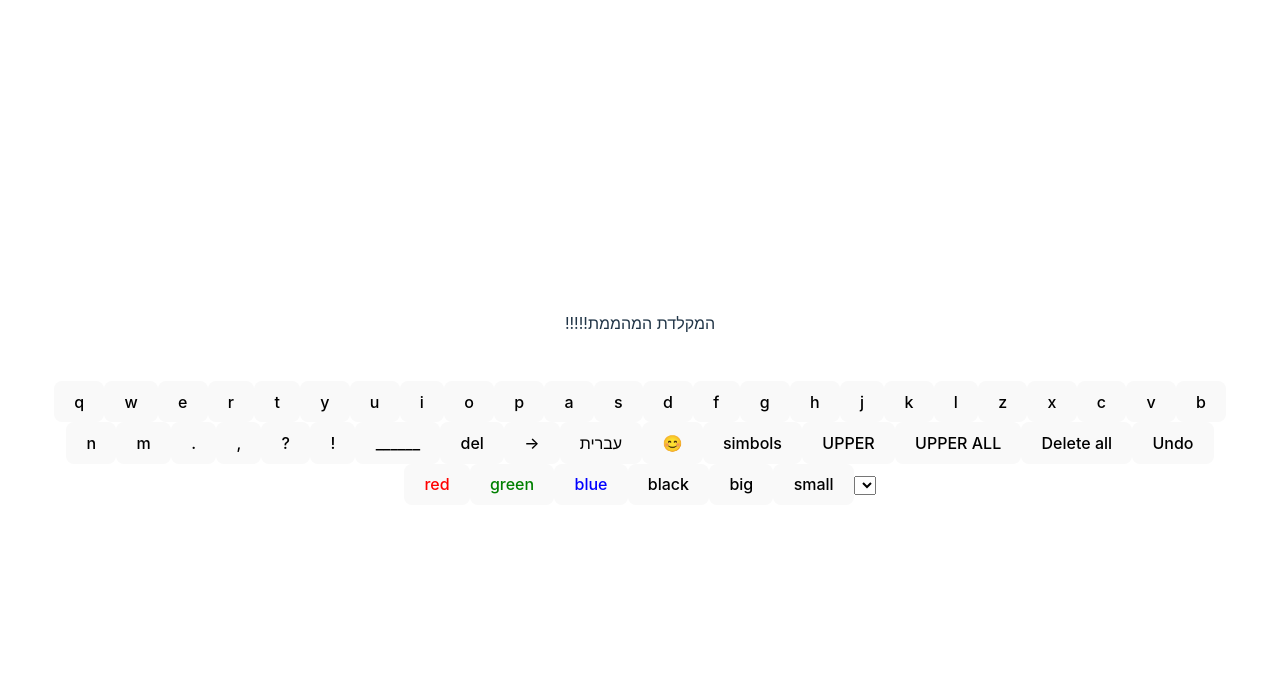
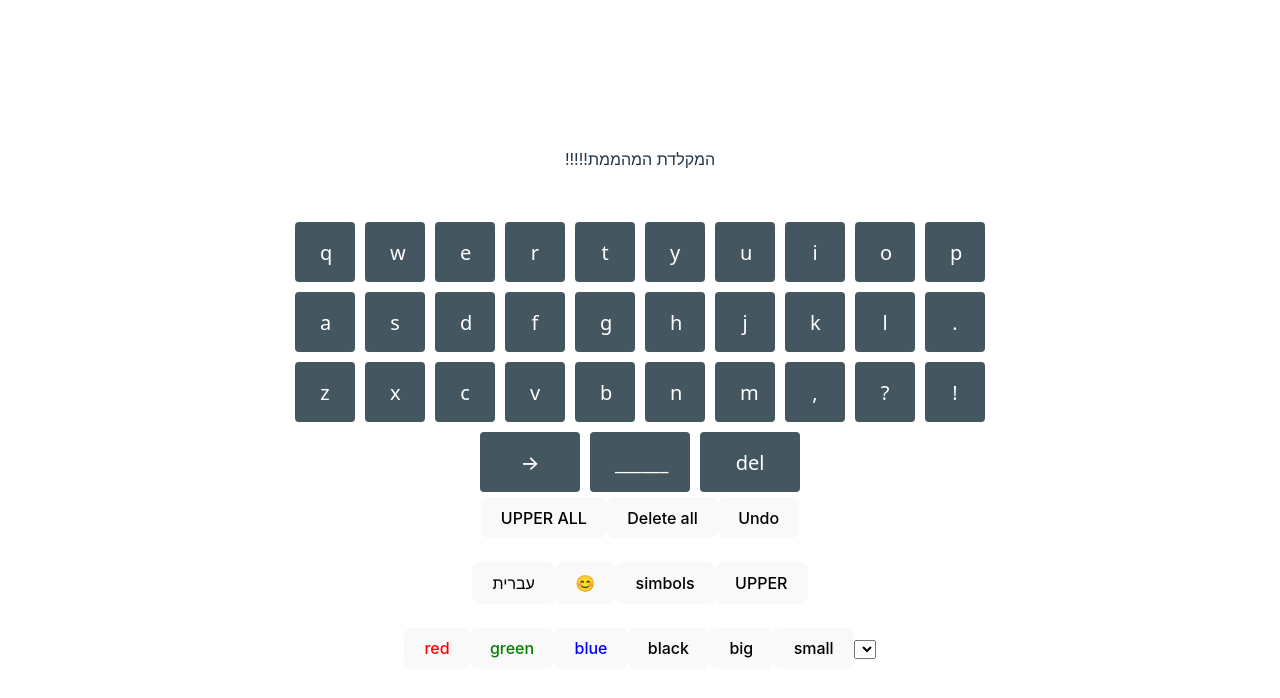
Before and after one commit to leasalikov/ReactProject1, a React (Vite) app in the folder reactProject1/: page / in a window 1280 px wide. Shown: the top 698 px of the page. Built offline with nearby package versions, Linux system fonts and the light colour scheme.

Commit message:
התחלתי עם עיצוב מקלדת

```diff
--- /dev/null
+++ b/reactProject1/src/assets/components/KeyBoardButtons.css
@@ -0,0 +1,38 @@
+.key {
+    /* display: flex;  */
+    width: 60px;
+    height: 60px;
+    margin: 5px;
+    justify-content: center;
+    flex-direction: column;
+    align-items: center;
+    background-color: #445760;
+    border-radius: 4px;
+    color: #ffffff;
+    font-size: 20px;
+    cursor: pointer;
+    font-family: system-ui, -apple-system, BlinkMacSystemFont, 'Segoe UI', Roboto, Oxygen, Ubuntu, Cantarell, 'Open Sans', 'Helvetica Neue', sans-serif;
+    transition: background-color ease-in-out 0.15s;
+}
+.key:hover{
+    background-color: black;
+}
+.buttonKey{
+    width: 100px;
+    height: 60px;
+    margin: 5px;
+    justify-content: center;
+    flex-direction: column;
+    align-items: center;
+    background-color: #445760;
+    border-radius: 4px;
+    color: #ffffff;
+    font-size: 20px;
+    cursor: pointer;
+    font-family: system-ui, -apple-system, BlinkMacSystemFont, 'Segoe UI', Roboto, Oxygen, Ubuntu, Cantarell, 'Open Sans', 'Helvetica Neue', sans-serif;
+    transition: background-color ease-in-out 0.15s;
+}
+
+div{
+
+}
--- a/reactProject1/src/assets/components/KeyBoardButtons.jsx
+++ b/reactProject1/src/assets/components/KeyBoardButtons.jsx
@@ -1,6 +1,6 @@
 import React, { useState } from "react";
 // import style from "./components/KeyBoard.css";
-// import './KeyBoardButtons.css'
+import './KeyBoardButtons.css'
 import TypesOfKeyBoards from './TypesOfKeyBoards'
 import OutputText from "./OutputText";
 import SpecialKeys from './SpecialKeys'
@@ -15,11 +15,34 @@ function KeyBoardButtons() {
     const [size, setSize] = useState({ fontSize: '20px' });
     const [text, setText] = useState([{ letter: "", color: color, size: size }]);
 
-    const EnglishAlphabet = ['q', 'w', 'e', 'r', 't', 'y', 'u', 'i', 'o', 'p', 'a', 's', 'd', 'f', 'g', 'h', 'j', 'k', 'l', 'z', 'x', 'c', 'v', 'b', 'n', 'm', '.', ',', '?', '!'];
-    const HebrewAlphabet = ['ק', 'ר', 'א', 'ט', 'ו', 'ן', 'ם', 'פ', 'ש', 'ד', 'ג', 'כ', 'ע', 'י', 'ח', 'ל', 'ך', 'ף', 'ז', 'ס', 'ב', 'ה', 'נ', 'מ', 'צ', 'ת', 'ץ', '.', ',', '?', '!'];
-    const EmogyKeyBoard = ['😂', '❤️', '🤣', '👍', '😭', '🙏', '😘', '🥰', '😍', '😊', '😁', '💕', '🥺', '😅', '🙄', '😆', '🤗', '😉', '🤔', '👏', '🙂', '😳', '🥳', '😎', '😔', '😏', '😢', '👉', '💗'];
-    const simbolsKeyBoard = ['1', '2', '3', '4', '5', '6', '7', '8', '9', '0', '.', ',', '?', '!', ':', '(', ')', '@', '#', '$', '%', '^', '&', '*', '-', '=', '+', '[', ']']
-    const UpperCaseAlphabet = EnglishAlphabet.map((letter) => (letter.toUpperCase()));
+    const EnglishAlphabet = [
+        ['q', 'w', 'e', 'r', 't', 'y', 'u', 'i', 'o', 'p'],
+        ['a', 's', 'd', 'f', 'g', 'h', 'j', 'k', 'l', '.'],
+        ['z', 'x', 'c', 'v', 'b', 'n', 'm', ',', '?', '!']
+      ];
+      const simbolsKeyBoard = [
+        ['1', '2', '3', '4', '5', '6', '7', '8', '9', '0'],
+        ['.', ',', '?', '!', ':', '(', ')', '@', '#', '$'],
+        ['%', '^', '&', '*', '-', '=', '+', '[', ']']
+      ];
+      const EmogyKeyBoard = [
+        ['😂', '❤️', '🤣', '👍', '😭', '🙏', '😘', '🥰', '😍', '😊'],
+        ['😁', '💕', '🥺', '😅', '🙄', '😆', '🤗', '😉', '🤔', '👏'],
+        ['🙂', '😳', '🥳', '😎', '😔', '😏', '😢', '👉', '💗']
+      ];
+      const HebrewAlphabet = [
+        [ '!', 'ק', 'ר', 'א', 'ט', 'ו', 'ן', 'ם', 'פ', ','],
+        [, 'ש', 'ד', 'ג', 'כ', 'ע', 'י', 'ח', 'ל', 'ך', 'ף'],
+        [, 'ז', 'ס', 'ב', 'ה', 'נ', 'מ', 'צ', 'ת', 'ץ', '.', '?']
+      ];
+    //const EnglishAlphabet = ['q', 'w', 'e', 'r', 't', 'y', 'u', 'i', 'o', 'p', 'a', 's', 'd', 'f', 'g', 'h', 'j', 'k', 'l', 'z', 'x', 'c', 'v', 'b', 'n', 'm', '.', ',', '?', '!'];
+    //const HebrewAlphabet = ['ק', 'ר', 'א', 'ט', 'ו', 'ן', 'ם', 'פ', 'ש', 'ד', 'ג', 'כ', 'ע', 'י', 'ח', 'ל', 'ך', 'ף', 'ז', 'ס', 'ב', 'ה', 'נ', 'מ', 'צ', 'ת', 'ץ', '.', ',', '?', '!'];
+    //const EmogyKeyBoard = ['😂', '❤️', '🤣', '👍', '😭', '🙏', '😘', '🥰', '😍', '😊', '😁', '💕', '🥺', '😅', '🙄', '😆', '🤗', '😉', '🤔', '👏', '🙂', '😳', '🥳', '😎', '😔', '😏', '😢', '👉', '💗'];
+    //const simbolsKeyBoard = ['1', '2', '3', '4', '5', '6', '7', '8', '9', '0', '.', ',', '?', '!', ':', '(', ')', '@', '#', '$', '%', '^', '&', '*', '-', '=', '+', '[', ']']
+    //const UpperCaseAlphabet = EnglishAlphabet.map((letter) => (letter.toUpperCase()));
+    const UpperCaseAlphabet = EnglishAlphabet.map(row =>
+        row.map(letter => letter.toUpperCase())
+      );
     const getKeyboard = (keyboard) => {
         switch (keyboard) {
             case 'EnglishAlphabet':
@@ -65,13 +88,24 @@ function KeyBoardButtons() {
             <p>!!!!!המקלדת המהממת</p>
             <OutputText text={text} />
             <br />
-            {getKeyboard(KeyBoard).map((letter, index) => (
-                <button key={index} onClick={() => handleClick(letter)}>{letter}</button>))}
-            <button onClick={() => handleClick(" ")}>______</button>
-            <button onClick={() => deleteChar()}>del</button>
-            <button onClick={() => enterButton()}>→</button>
+            {/* {getKeyboard(KeyBoard).map((letter, index) => (
+                <button key={index} className='key' onClick={() => handleClick(letter)}>{letter}</button>))}
+                 */}
+{getKeyboard(KeyBoard).map((row, rowIndex) => (
+  <div key={rowIndex} className='keyboard-row'>
+    {row.map((letter, index) => (
+      <button key={index} className='key' onClick={() => handleClick(letter)}>{letter}</button>
+    ))}
+  </div>
+))}
+            <button className='buttonKey' onClick={() => enterButton()}>→</button>
+            <button className='buttonKey' onClick={() => handleClick(" ")}>______</button>
+            <button className='buttonKey' onClick={() => deleteChar()}>del</button>
+            <br/>
+            <SpecialKeys text={text} setText={setText} undo={undo} setUndo={setUndo} setColor={setColor} setKeyBoard={setKeyBoard} setChangeKeyBoard={setChangeKeyBoard} />
+            <br/>
             <TypesOfKeyBoards setKeyBoard={setKeyBoard} keyBoard={KeyBoard} setChangeKeyBoard={setChangeKeyBoard} ChangeKeyBoard={ChangeKeyBoard} setUndo={setUndo} />
-            <SpecialKeys text={text} setText={setText} undo={undo} setUndo={setUndo} setColor={setColor} setKeyBoard={setKeyBoard} setChangeKeyBoard={setChangeKeyBoard} />
+            <br/>
             <Style setUndo={setUndo} color={color} setColor={setColor} size={size} setSize={setSize} />
         </div>
     );
--- a/reactProject1/src/assets/components/SpecialKeys.jsx
+++ b/reactProject1/src/assets/components/SpecialKeys.jsx
@@ -38,11 +38,11 @@ function SpecialKeys(prop) {
     }
 
     return (
-        <>
+        <div>
             <button onClick={() => CapsUpAll()}>UPPER ALL</button>
             <button onClick={() => DeleteAll()}>Delete all</button>
             <button onClick={() => UndoButton()}>Undo</button>
-        </>
+        </div>
     )
 }
 
--- a/reactProject1/src/assets/components/TypesOfKeyBoards.jsx
+++ b/reactProject1/src/assets/components/TypesOfKeyBoards.jsx
@@ -14,14 +14,6 @@ function TypesOfKeyBoards(prop) {
             prop.setChangeKeyBoard('עברית');
         }
     }
-
-    // const Emoji = () => {
-    //     prop.setKeyBoard('EmogyKeyBoard');
-    // }
-
-    // const Simbol = () => {
-    //     prop.setKeyBoard('simbolsKeyBoard');
-    // }
 
     const changeToSpecialKeyBoard = (keyBoardKind) => {
         prop.setUndo(prevUndo => [...prevUndo, () => { prop.setKeyBoard(prop.keyBoard) }]);
@@ -42,12 +34,12 @@ function TypesOfKeyBoards(prop) {
     }
 
     return (
-        <>
+        <div>
             <button onClick={() => changeLanguage()}>{prop.ChangeKeyBoard}</button>
             <button onClick={() => changeToSpecialKeyBoard('Emoji')}>😊</button>
             <button onClick={() => changeToSpecialKeyBoard('Simbol')}>simbols</button>
             <button onClick={() => changeToSpecialKeyBoard('upper')}>UPPER</button>
-        </>
+        </div>
     );
 
 }
```
